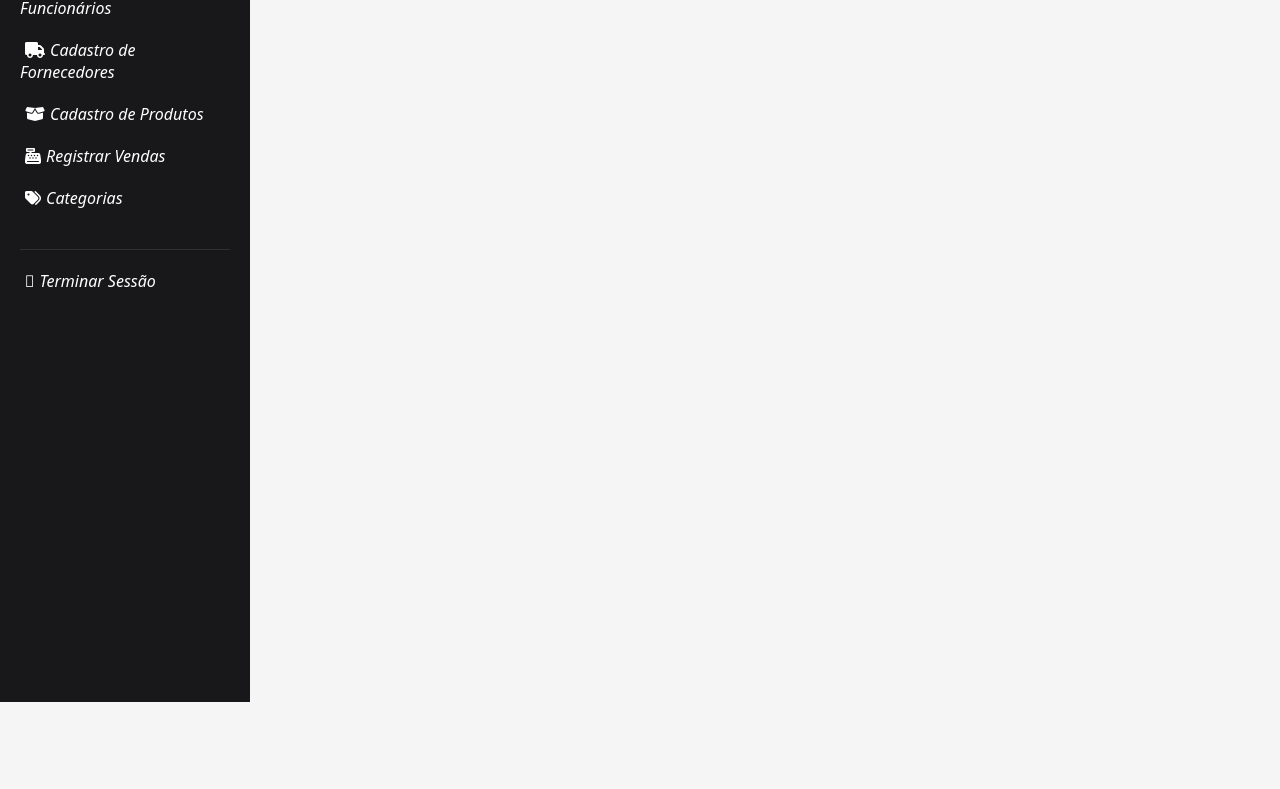
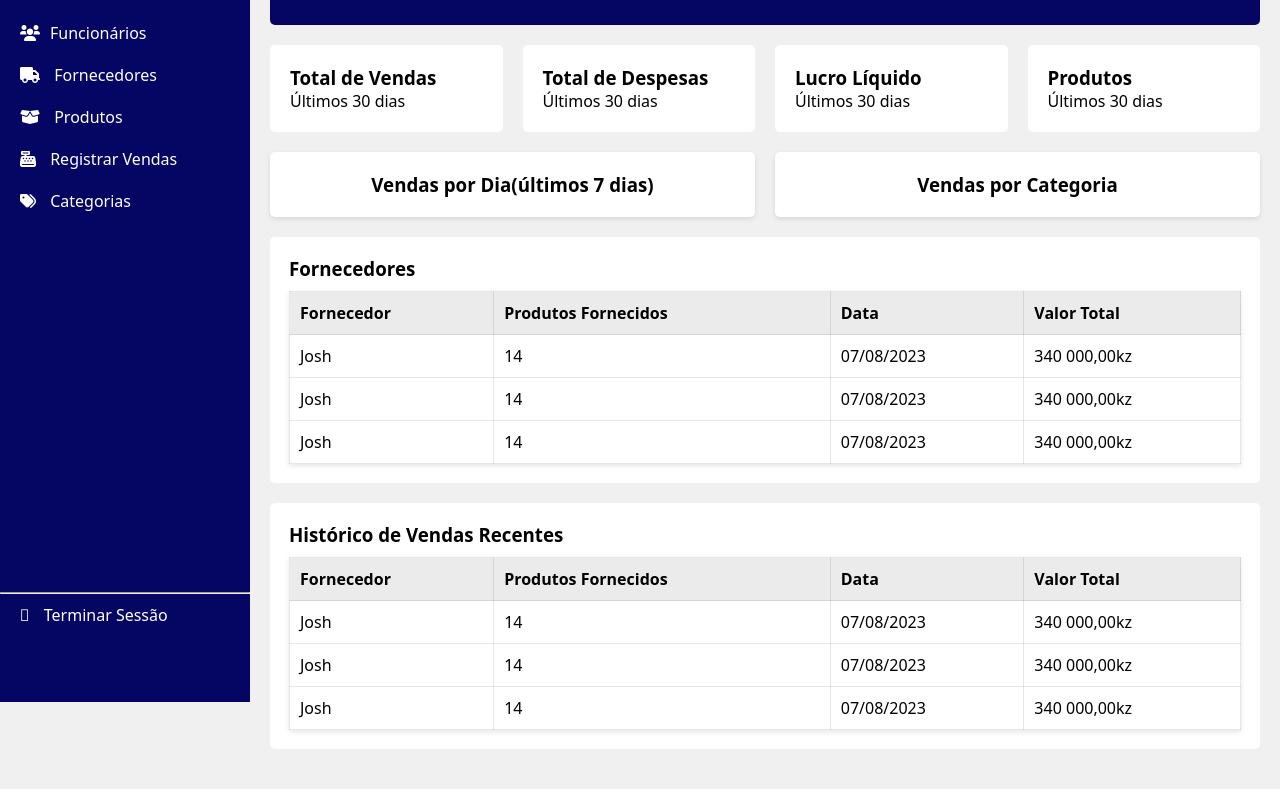
Before and after one commit to Afons19/Azul, a plain HTML site: page index.html in a window 1280 px wide. Shown: the part 118-907 px from the top of the page. Before the commit the page ends 800 px from the top, so only its background shows below. Drawn offline with nearby package versions, Linux system fonts and the light colour scheme.

Commit message:
Continuação do projeto - Falta alguns ajustes na sidebar - Estrutura inicial do conteúdo principal criada
see ya

```diff
--- a/index.html
+++ b/index.html
@@ -16,16 +16,123 @@
     </header> -->
     <aside id="sidebar">
         <div id="sidebar-header">
-            <h4>Menu</h4>
+            <h2>Menu</h2>
         </div>
         <ul id="sidebar-menu">
-            <li><a href="paginas/castrFuncio.html"><i class="fas fa-users"></i><i>Cadastro de Funcionários</i></a></li>
-            <li><a href="#"><i class="fas fa-truck"></i><i>Cadastro de Fornecedores</i></a></li>
-            <li><a href="#"><i class="fas fa-box-open"></i><i>Cadastro de Produtos</i></a></li>
-            <li><a href="#"><i class="fas fa-cash-register"></i><i>Registrar Vendas</i></a></li>
-            <li><a href="#"><i class="fas fa-tags"></i><i>Categorias</i></a></li>
-            <li><a href="#" id="term-sess"><i class="fa-sign-out-alt"></i><i>Terminar Sessão</i></a></li>
+            <li>
+                <a href="paginas/castrFuncio.html"><i class="fas fa-users"></i>Funcionários</a>
+            </li>
+            <li><a href="#"><i class="fas fa-truck"></i> Fornecedores</a></li>
+            <li><a href="#"><i class="fas fa-box-open"></i> Produtos</a></li>
+            <li><a href="#"><i class="fas fa-cash-register"></i> Registrar Vendas</a></li>
+            <li><a href="#"><i class="fas fa-tags"></i> Categorias</a></li>
+            <hr>
+            <li><a href="#" id="term-sess"><i class="fa-sign-out-alt"></i> Terminar Sessão</a></li>
         </ul>
     </aside>
+    <div id="main-content">
+        <header>
+            <h1>Dashboard</h1>
+        </header>
+        <main>
+            <article id="container-1">
+                <div class="cart1">
+                    <h3>Total de Vendas</h3>
+                    <div id="total-vendas"></div>
+                    <p>Últimos 30 dias</p>
+                </div>
+                <div class="cart1">
+                    <h3>Total de Despesas</h3>
+                    <div id="total-despesas"></div>
+                    <p>Últimos 30 dias</p>
+                </div>
+                <div class="cart1">
+                    <h3>Lucro Líquido</h3>
+                    <div id="lucro-liquido"></div>
+                    <p>Últimos 30 dias</p>
+                </div>
+                <div class="cart1">
+                    <h3>Produtos</h3>
+                    <div id="total-produtos"></div>
+                    <p>Últimos 30 dias</p>
+                </div>
+            </article>
+            <article id="container-2">
+                <div class="graficos" id="gf1">
+                    <h3>Vendas por Dia(últimos 7 dias)</h3>
+                </div>
+                <div class="graficos" id="gf2">
+                    <h3>Vendas por Categoria</h3>
+                </div>
+            </article>
+            <article class="tabelas">
+                <h3>Fornecedores</h3>
+                <table id="tabelaFornecedores">
+                    <thead>
+                        <tr>
+                            <th>Fornecedor</th>
+                            <th>Produtos Fornecidos</th>
+                            <th>Data</th>
+                            <th>Valor Total</th>
+                        </tr>
+                    </thead>
+                    <tbody>
+                        <tr>
+                            <td>Josh</td>
+                            <td>14</td>
+                            <td>07/08/2023</td>
+                            <td>340 000,00kz</td>
+                        </tr>
+                        <tr>
+                            <td>Josh</td>
+                            <td>14</td>
+                            <td>07/08/2023</td>
+                            <td>340 000,00kz</td>
+                        </tr>
+                        <tr>
+                            <td>Josh</td>
+                            <td>14</td>
+                            <td>07/08/2023</td>
+                            <td>340 000,00kz</td>
+                        </tr>
+                    </tbody>
+                </table>
+            </article>
+            <article class="tabelas">
+                <h3>Histórico de Vendas Recentes</h3>
+                <table>
+                    <thead>
+                        <tr>
+                            <th>Fornecedor</th>
+                            <th>Produtos Fornecidos</th>
+                            <th>Data</th>
+                            <th>Valor Total</th>
+                        </tr>
+                    </thead>
+                    <tbody>
+                        <tr>
+                            <td>Josh</td>
+                            <td>14</td>
+                            <td>07/08/2023</td>
+                            <td>340 000,00kz</td>
+                        </tr>
+                        <tr>
+                            <td>Josh</td>
+                            <td>14</td>
+                            <td>07/08/2023</td>
+                            <td>340 000,00kz</td>
+                        </tr>
+                        <tr>
+                            <td>Josh</td>
+                            <td>14</td>
+                            <td>07/08/2023</td>
+                            <td>340 000,00kz</td>
+                        </tr>
+                    </tbody>
+                </table>
+
+            </article>
+        </main>
+    </div>
 </body>
 </html>
--- a/style.css
+++ b/style.css
@@ -7,23 +7,15 @@
 }
 
 :root {
-    --cor001: rgb(24, 24, 27);
+    --cor001: rgb(5, 5, 100);
     --cor002: rgba(255, 255, 255, 0.1);
+    --cor003: #f0f0f0;
 }
 
 body {
-    background-color: whitesmoke;
+    background-color: var(--cor003);
 }
 
-header {
-    background-color: var(--cor001);
-    width: 100%;
-    padding: 17px;
-    top: 0;
-    position: fixed;
-    z-index: 1;
-    color: white;
-}
 
 .breadcrumb {
   padding: 0 .5rem;
@@ -61,10 +53,11 @@ header {
     background-color: var(--cor001);
     color: white;
     position: fixed;
+    /* z-index: 1; */
 }
 
 #sidebar-header {
-    padding: 0 20px 20px;
+    padding: 28px 20px;
     border-bottom: 1px solid var(--cor002);
     margin-bottom: 20px;
 }
@@ -96,19 +89,91 @@ header {
 }
 
 #sidebar-menu i {
-    margin-left: 5px;
+    margin-right: 10px;
 }
 
-#term-sess {
-    margin-top: 20px;
-    border-top: 1px solid var(--cor002);
-    padding-top: 20px;
+hr {
+    margin-top: 370px;
+    color: var(--cor002);
+}
+
+#main-content {
+    margin-left: 250px;
+    padding: 20px;
+    /* width: calc(100% - 220px); */
+}
+
+header {
+    background-color: var(--cor001);
+    padding: 40px;
+    margin-bottom: 20px;
+    border-radius: 5px;
+    color: white;
+}
+
+#container-1 {
+    display: grid;
+    grid-template-columns: repeat(4, 1fr);
+    margin-bottom: 20px;
+    gap: 20px;
+}
+
+.cart1 {
+    background-color: white;
+    padding: 20px;
+    border-radius: 5px;
+
+}
+
+#container-2 {
+    display: grid;
+    grid-template-columns: repeat(2, 1fr);
+    gap: 20px;
+}
+
+.graficos {
+    text-align: center;
+    background-color: white;
+    padding: 20px;
+    border-radius: 5px;
+    margin-bottom: 20px;
+    box-shadow: 0 2px 5px rgba(0,0,0,0.1);
+
+}
+
+.tabelas {
+    background-color: white;
+    padding: 19px;
+    border-radius: 5px;
+    margin-bottom: 20px;
+
+}
+
+table {
+    width: 100%;
+    margin-top: 10px;
+    border: 1px solid rgba(0, 0, 0, 0.11);
+    background-color: white;
+    border-collapse: collapse;
+    box-shadow: 0 2px 5px rgba(0,0,0,0.1);
+}
+
+th {
+    background-color: #ebebeb;
+}
+
+th, td {
+    padding: 10px;
+    text-align: left;
+    border: 1px solid rgba(0, 0, 0, 0.096);
+
 }
 
 /*
     TODO:
-    - Terminar a sidebar []
-    - Adicionar o conteúdo principal []
+    - Terminar a sidebar [~]
+    - Adicionar o conteúdo principal [X]
     - Criar outras páginas []
+    - Criar o/s aquivo/s JS
 
 */
```
